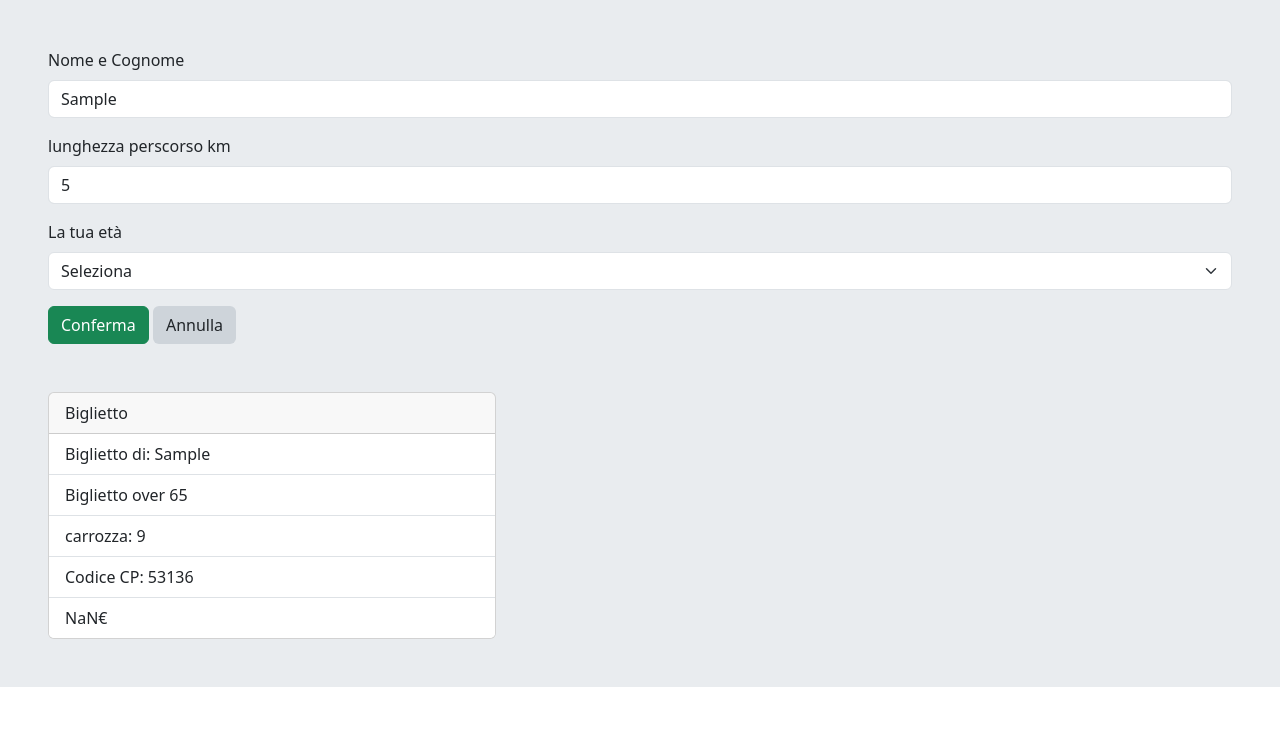
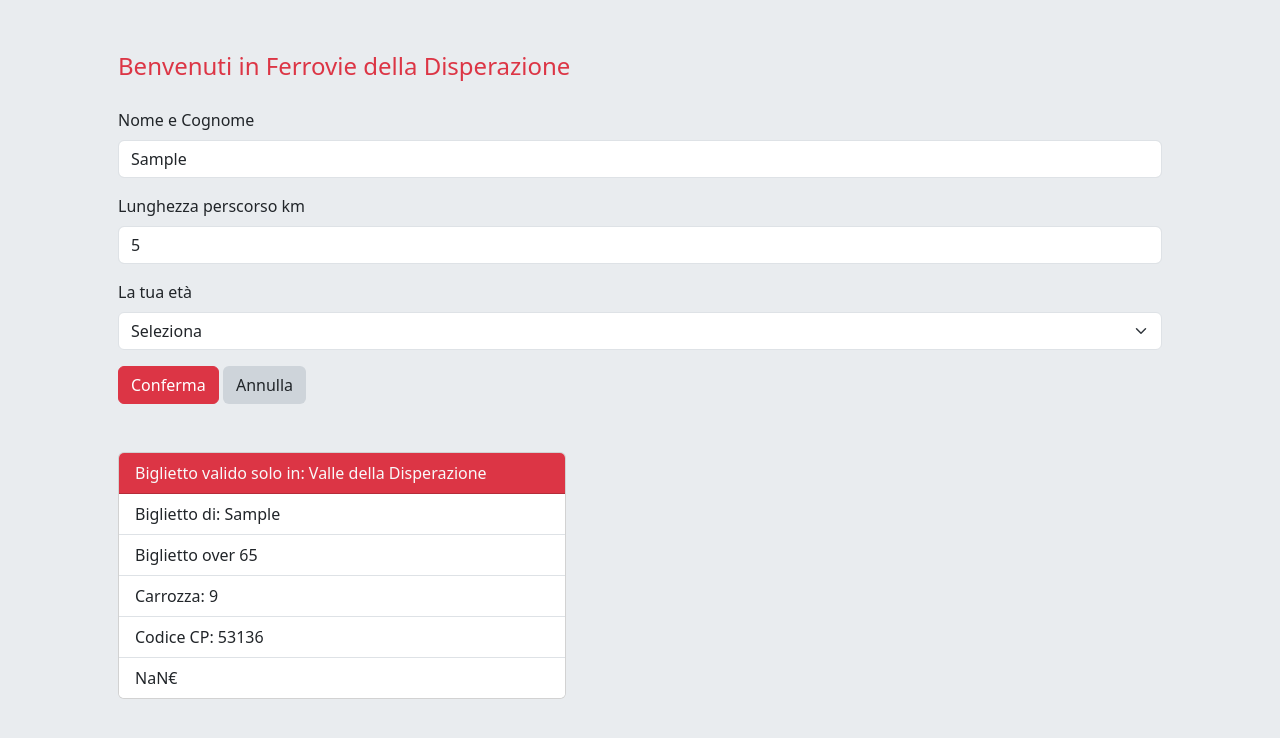
Before and after one commit to fotohabilaj/js-biglietto-treno-form, a plain HTML site: page index.html in a window 1280 px wide. Both pictures are taken after typing "Sample", "5" into the empty fields and a click on the button "Conferma". Drawn offline with nearby package versions, Linux system fonts and the light colour scheme.

Commit message:
update exterior

```diff
--- a/index.html
+++ b/index.html
@@ -6,15 +6,16 @@
     <title>Document</title>
     <link href="https://cdn.jsdelivr.net/npm/bootstrap@5.3.8/dist/css/bootstrap.min.css" rel="stylesheet" integrity="sha384-sRIl4kxILFvY47J16cr9ZwB07vP4J8+LH7qKQnuqkuIAvNWLzeN8tE5YBujZqJLB" crossorigin="anonymous">
 </head>
-<body>
-    <div class="container-fluid p-5 bg-body-secondary">
+<body class="bg-body-secondary">
+    <div class="container p-5">
        <form>
+        <legend class="mb-4 text-danger">Benvenuti in Ferrovie della Disperazione</legend>
   <div class="mb-3">
-    <label for="exampleInputEmail1" class="form-label">Nome e Cognome</label>
+    <label class="form-label">Nome e Cognome</label>
     <input type="text" class="form-control" id="name" value="" >
   </div>
   <div class="mb-3">
-    <label for="exampleInputPassword1" class="form-label">lunghezza perscorso km</label>
+    <label class="form-label">Lunghezza perscorso km</label>
     <input type="number" class="form-control" id="distance" value="">
   </div>
   <label class="form-label">La tua età</label>
@@ -24,13 +25,13 @@
   <option value="1">18+</option>
   <option value="0.6">65+</option>
 </select>
-  <button type="submit" id="button" class="btn btn-success mt-3">Conferma</button>
+  <button type="submit" id="button" class="btn btn-danger mt-3">Conferma</button>
   <button type="reset" class="btn bg-dark-subtle mt-3">Annulla</button>
 </form>
 
 <div class="card mt-5 d-none" id="card" style="width: 28rem;">
-  <div class="card-header">
-    Biglietto
+  <div class="card-header bg-danger text-light">
+    Biglietto valido solo in: Valle della Disperazione
   </div>
   <ul class="list-group list-group-flush ">
     <li class="list-group-item" id="person"></li>
--- a/main.js
+++ b/main.js
@@ -26,7 +26,7 @@ formEl.addEventListener('submit', function(e){
 
     personEl.innerHTML = `Biglietto di: ${name}` ;
     ticketEl.innerHTML = ticketType;
-    carrEl.innerHTML = `carrozza:  ${Math.floor(Math.random() * 10)}`;
+    carrEl.innerHTML = `Carrozza:  ${Math.floor(Math.random() * 10)}`;
     cpcodeEl.innerHTML = `Codice CP: ${Math.floor(Math.random() * 100000)}`;
     priceEl.innerHTML = `${ticketPrice}€`;
     document.getElementById('card').classList.remove('d-none')
```
